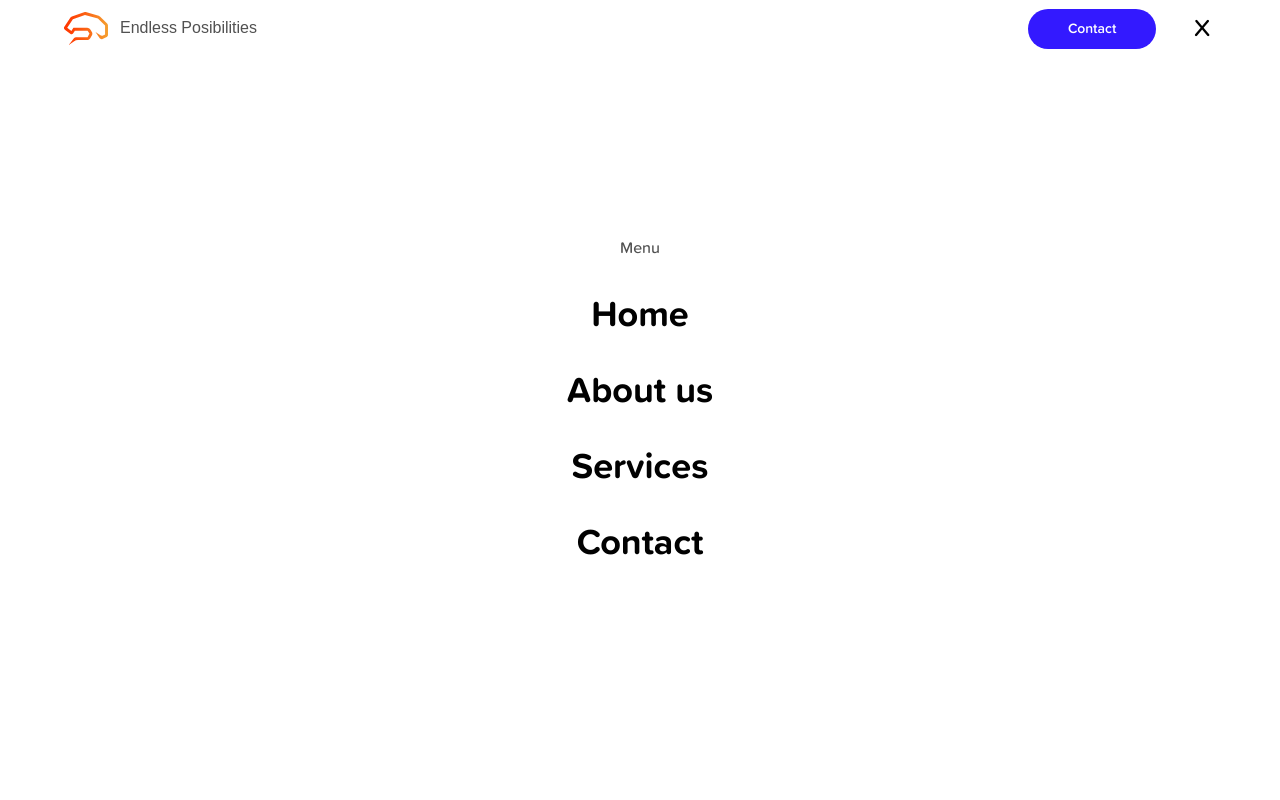
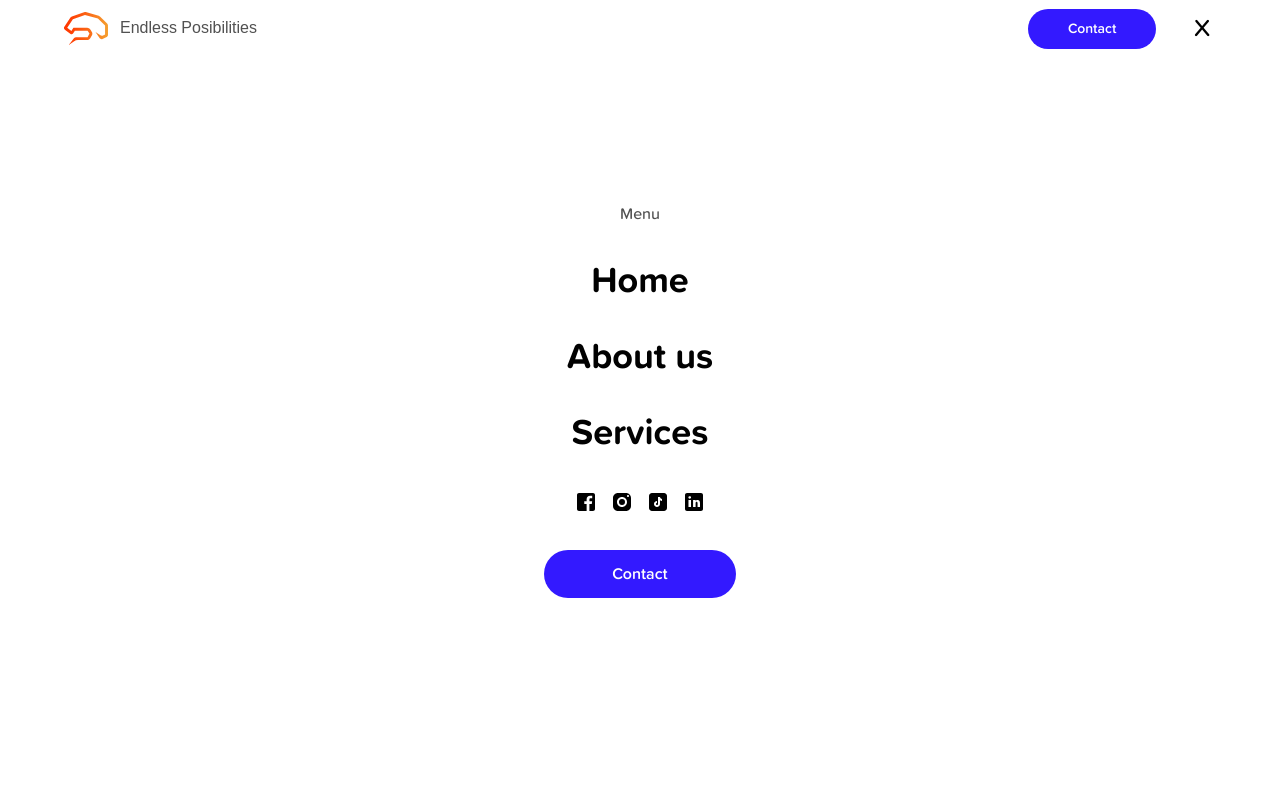
Before and after one commit to saufth/emah-dev, a Next.js app: page / in a window 1280 px wide. Both pictures are taken after a click on the button 1202 px from the left and 28 px from the top of the page. Shown: the top 800 px of the page. Built offline with nearby package versions, Linux system fonts and the light colour scheme; a web font is replaced by a local one.

Commit message:
SocialNav added to Menu

```diff
--- a/src/components/navigation/Menu.tsx
+++ b/src/components/navigation/Menu.tsx
@@ -9,6 +9,7 @@ import { motion } from 'framer-motion'
 import { MenuProps } from '../../types/navigation'
 // Styles
 import styles from '../../styles/navigation/Menu.module.css'
+import SocialNav from './SocialNav'
 
 /** Background animation variants */
 const backgroundVariants = {
@@ -62,7 +63,7 @@ const Menu = ({ isOpen, action }: MenuProps) => {
       animate={isOpen ? 'open' : 'closed'}
       custom={width}
     >
-      <motion.nav
+      <motion.div
         aria-label='Directorio emah'
         className={styles.nav}
         variants={navVariants}
@@ -86,14 +87,12 @@ const Menu = ({ isOpen, action }: MenuProps) => {
           </NextLink>
         </div>
         <div className={styles.option} onClick={action}>
-          <NextLink href='/contact' className={styles.contact}>
-            Contact
-          </NextLink>
-          <div className={styles.action} onClick={action}>
-            <CallToAction large />
-          </div>
+          <SocialNav />
         </div>
-      </motion.nav>
+        <div className={styles.option} onClick={action}>
+          <CallToAction large />
+        </div>
+      </motion.div>
 
       <motion.div
         className={styles.background}
--- a/src/components/navigation/SocialNav.tsx
+++ b/src/components/navigation/SocialNav.tsx
@@ -8,7 +8,7 @@ import NextLink from 'next/link'
  */
 const SocialNav = () => {
   return (
-    <div className='flex gap-x-5 md:gap-x-3'>
+    <div className='flex gap-x-5 md:gap-x-3 justify-center'>
       <NextLink
         href='https://www.facebook.com/emahmx?mibextid=LQQJ4d'
         target='_blank'
```
